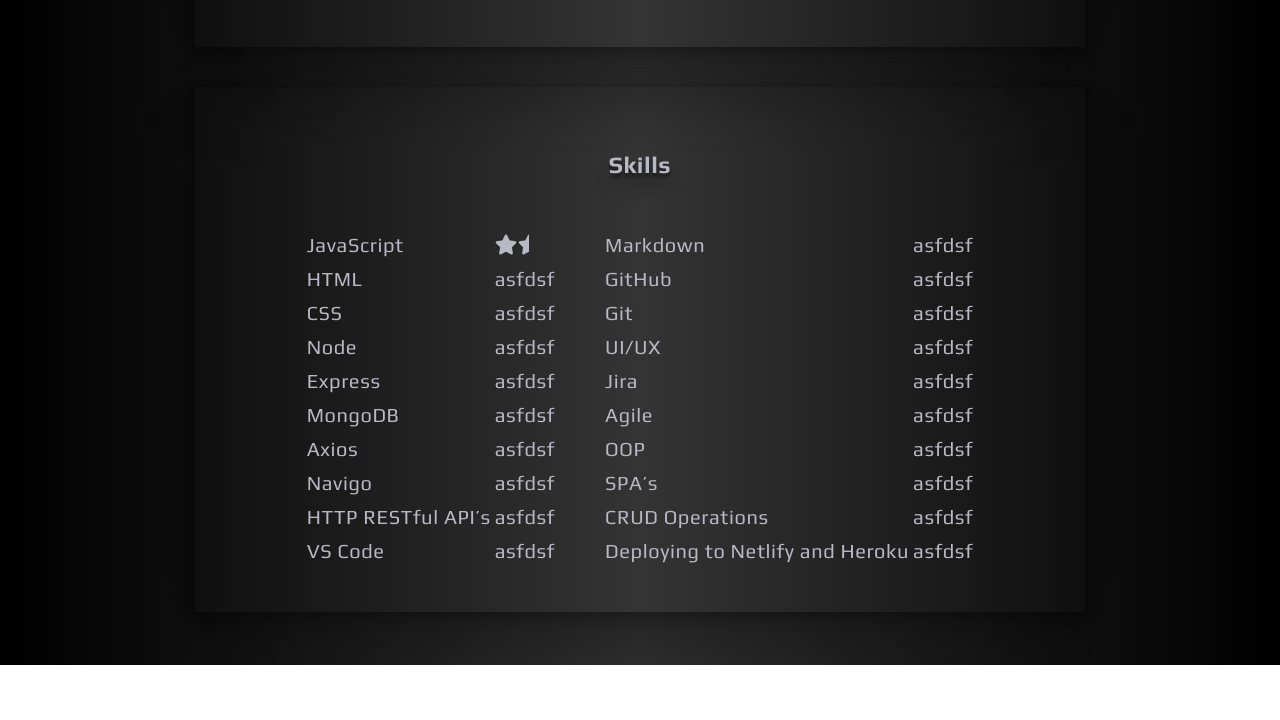
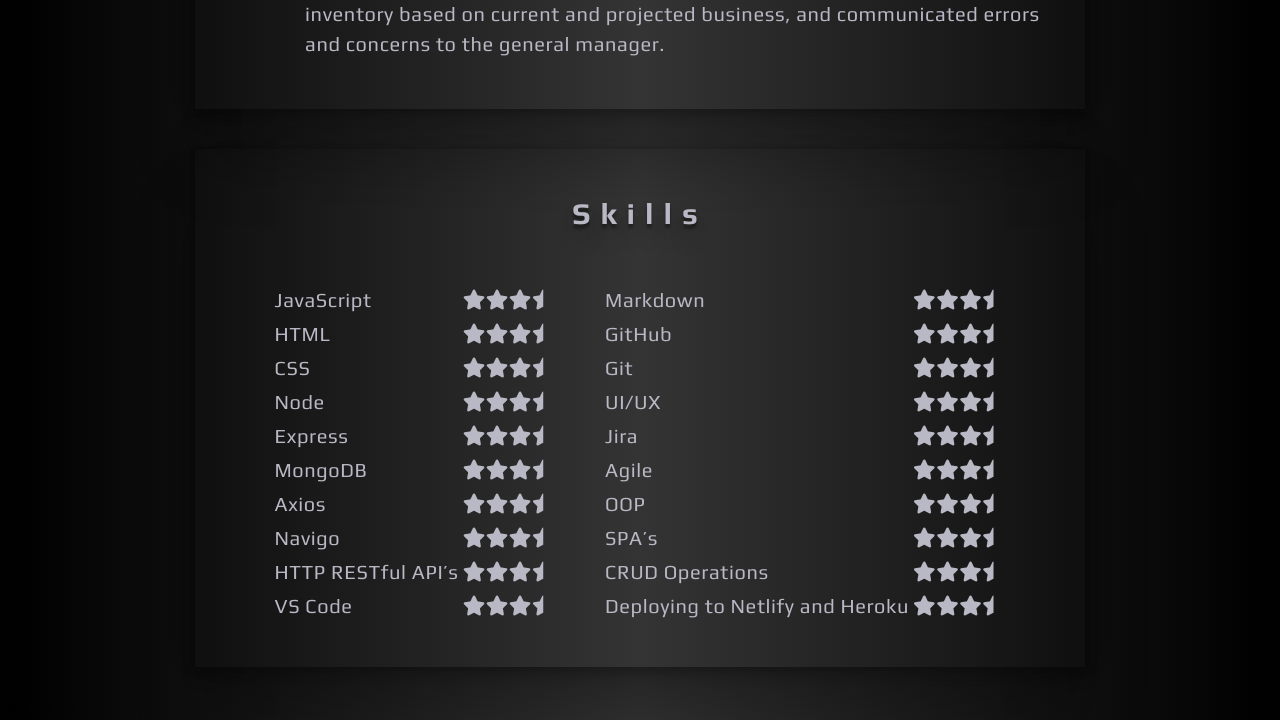
Before and after one commit to Tbr446/portfolio, a website: page index.html in a window 1280 px wide. Shown: the part 2003-2723 px from the top of the page. Before the commit the page ends 2668 px from the top, so only its background shows below. Drawn offline with Linux system fonts and the light colour scheme.

Commit message:
under constr

```diff
--- a/index.html
+++ b/index.html
@@ -11,6 +11,7 @@
   <title>Buck's Site</title>
 </head>
 <body>
+  <p id="warn">Currently Under Construction</p>
   <nav><h1 class="name">Buck Randall</h1><a class="navlink" href="contact-me.html">Contact me</a>
     <a class="navlink" href="projects.html">My projects</a></nav>
   <div class="bio-container"><img class="me" src="assets/ME.svg" alt="Buck!!!">
@@ -62,7 +63,7 @@
         communicated errors and concerns to the general manager.</li>
   </ul>
 </div>
-<div class="exp">
+<div class="skills-container">
 <h3 class="skills-title">Skills</h3>
   <table class="skills-table">
 
@@ -71,43 +72,43 @@
           <table class="skills">
             <tr class="row">
               <td>JavaScript</td>
-              <td><i class="fas fa-star"></i><i class="fas fa-star-half"></i></td>
+              <td><i class="fas fa-star"></i><i class="fas fa-star"></i><i class="fas fa-star"></i><i class="fas fa-star-half"></i></td>
             </tr>
             <tr class="row">
               <td>HTML</td>
-              <td>asfdsf</td>
+              <td><i class="fas fa-star"></i><i class="fas fa-star"></i><i class="fas fa-star"></i><i class="fas fa-star-half"></i></td>
             </tr>
             <tr class="row">
               <td>CSS</td>
-              <td>asfdsf</td>
+              <td><i class="fas fa-star"></i><i class="fas fa-star"></i><i class="fas fa-star"></i><i class="fas fa-star-half"></i></td>
             </tr>
             <tr class="row">
               <td>Node</td>
-              <td>asfdsf</td>
+              <td><i class="fas fa-star"></i><i class="fas fa-star"></i><i class="fas fa-star"></i><i class="fas fa-star-half"></i></td>
             </tr>
             <tr class="row">
               <td>Express</td>
-              <td>asfdsf</td>
+              <td><i class="fas fa-star"></i><i class="fas fa-star"></i><i class="fas fa-star"></i><i class="fas fa-star-half"></i></td>
             </tr>
             <tr class="row">
               <td>MongoDB</td>
-              <td>asfdsf</td>
+              <td><i class="fas fa-star"></i><i class="fas fa-star"></i><i class="fas fa-star"></i><i class="fas fa-star-half"></i></td>
             </tr>
             <tr class="row">
               <td>Axios</td>
-              <td>asfdsf</td>
+              <td><i class="fas fa-star"></i><i class="fas fa-star"></i><i class="fas fa-star"></i><i class="fas fa-star-half"></i></td>
             </tr>
             <tr class="row">
               <td>Navigo</td>
-              <td>asfdsf</td>
+              <td><i class="fas fa-star"></i><i class="fas fa-star"></i><i class="fas fa-star"></i><i class="fas fa-star-half"></i></td>
             </tr>
             <tr class="row">
               <td>HTTP RESTful API’s</td>
-              <td>asfdsf</td>
+              <td><i class="fas fa-star"></i><i class="fas fa-star"></i><i class="fas fa-star"></i><i class="fas fa-star-half"></i></td>
             </tr>
             <tr class="row">
               <td>VS Code</td>
-              <td>asfdsf</td>
+              <td><i class="fas fa-star"></i><i class="fas fa-star"></i><i class="fas fa-star"></i><i class="fas fa-star-half"></i></td>
             </tr>
 
           </table>
@@ -118,43 +119,43 @@
           <table class="skills">
             <tr class="row">
               <td>Markdown</td>
-              <td>asfdsf</td>
+              <td><i class="fas fa-star"></i><i class="fas fa-star"></i><i class="fas fa-star"></i><i class="fas fa-star-half"></i></td>
             </tr>
             <tr class="row">
               <td>GitHub</td>
-              <td>asfdsf</td>
+              <td><i class="fas fa-star"></i><i class="fas fa-star"></i><i class="fas fa-star"></i><i class="fas fa-star-half"></i></td>
             </tr>
             <tr class="row">
               <td>Git</td>
-              <td>asfdsf</td>
+              <td><i class="fas fa-star"></i><i class="fas fa-star"></i><i class="fas fa-star"></i><i class="fas fa-star-half"></i></td>
             </tr>
             <tr class="row">
               <td>UI/UX</td>
-              <td>asfdsf</td>
+              <td><i class="fas fa-star"></i><i class="fas fa-star"></i><i class="fas fa-star"></i><i class="fas fa-star-half"></i></td>
             </tr>
             <tr class="row">
               <td>Jira</td>
-              <td>asfdsf</td>
+              <td><i class="fas fa-star"></i><i class="fas fa-star"></i><i class="fas fa-star"></i><i class="fas fa-star-half"></i></td>
             </tr>
             <tr class="row">
               <td>Agile</td>
-              <td>asfdsf</td>
+              <td><i class="fas fa-star"></i><i class="fas fa-star"></i><i class="fas fa-star"></i><i class="fas fa-star-half"></i></td>
             </tr>
             <tr class="row">
               <td>OOP</td>
-              <td>asfdsf</td>
+              <td><i class="fas fa-star"></i><i class="fas fa-star"></i><i class="fas fa-star"></i><i class="fas fa-star-half"></i></td>
             </tr>
             <tr class="row">
               <td>SPA’s</td>
-              <td>asfdsf</td>
+              <td><i class="fas fa-star"></i><i class="fas fa-star"></i><i class="fas fa-star"></i><i class="fas fa-star-half"></i></td>
             </tr>
             <tr class="row">
               <td>CRUD Operations</td>
-              <td>asfdsf</td>
+              <td><i class="fas fa-star"></i><i class="fas fa-star"></i><i class="fas fa-star"></i><i class="fas fa-star-half"></i></td>
             </tr>
             <tr class="row">
               <td>Deploying to Netlify and Heroku</td>
-              <td>asfdsf</td>
+              <td><i class="fas fa-star"></i><i class="fas fa-star"></i><i class="fas fa-star"></i><i class="fas fa-star-half"></i></td>
             </tr>
           </table>
 
--- a/style.css
+++ b/style.css
@@ -18,6 +18,12 @@
 letter-spacing: .03rem;
 line-height: 1.5rem;
 
+}
+
+input,
+textarea {
+  background-color: rgb(39, 39, 39, 0);
+  color: rgb(185, 184, 197);
 }
 ul {
   list-style: none;
@@ -174,9 +180,7 @@
   min-width: 50%;
 }
 
-.skills-title {
-  justify-self: center;
-}
+
 
 .row {
   background-color: ;
@@ -263,3 +267,32 @@
 
 
 }
+
+.skills-container {
+  display: flex;
+  flex-direction: column;
+  align-items: center;
+  /* border: 1px solid red; */
+  flex-wrap: wrap;
+  min-width: 390px;
+  width: 70%;
+  box-shadow: rgba(0, 0, 0, 0.25) 0px 54px 55px, rgba(0, 0, 0, 0.12) 0px -12px 30px, rgba(0, 0, 0, 0.12) 0px 4px 6px, rgba(0, 0, 0, 0.17) 0px 12px 13px, rgba(0, 0, 0, 0.09) 0px -3px 5px;
+
+  padding: 20px;
+
+  margin: 20px;
+}
+
+.skills-title {
+  font-size: 30px;
+  letter-spacing: 10px;
+  /* border: 1px solid red; */
+  height: fit-content;
+
+
+}
+
+
+#warn {
+  color: red;
+}
```
Also changed, not shown: contact-me.html (+2 -2 lines).
